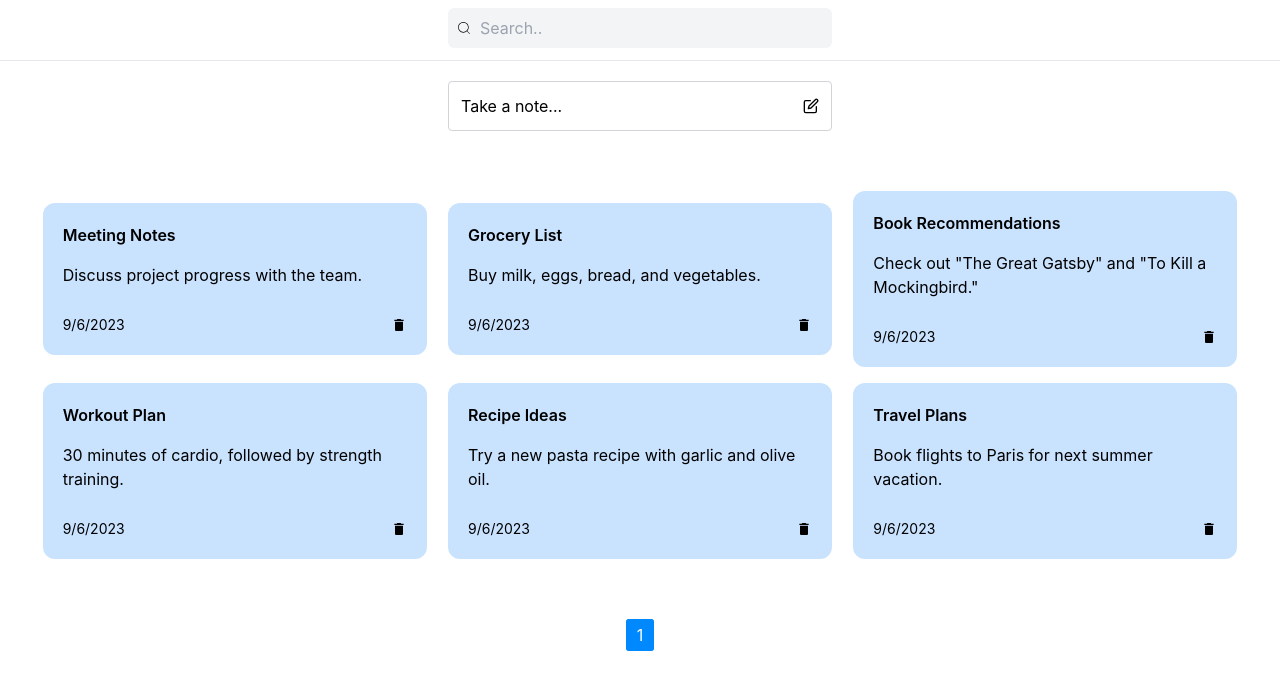
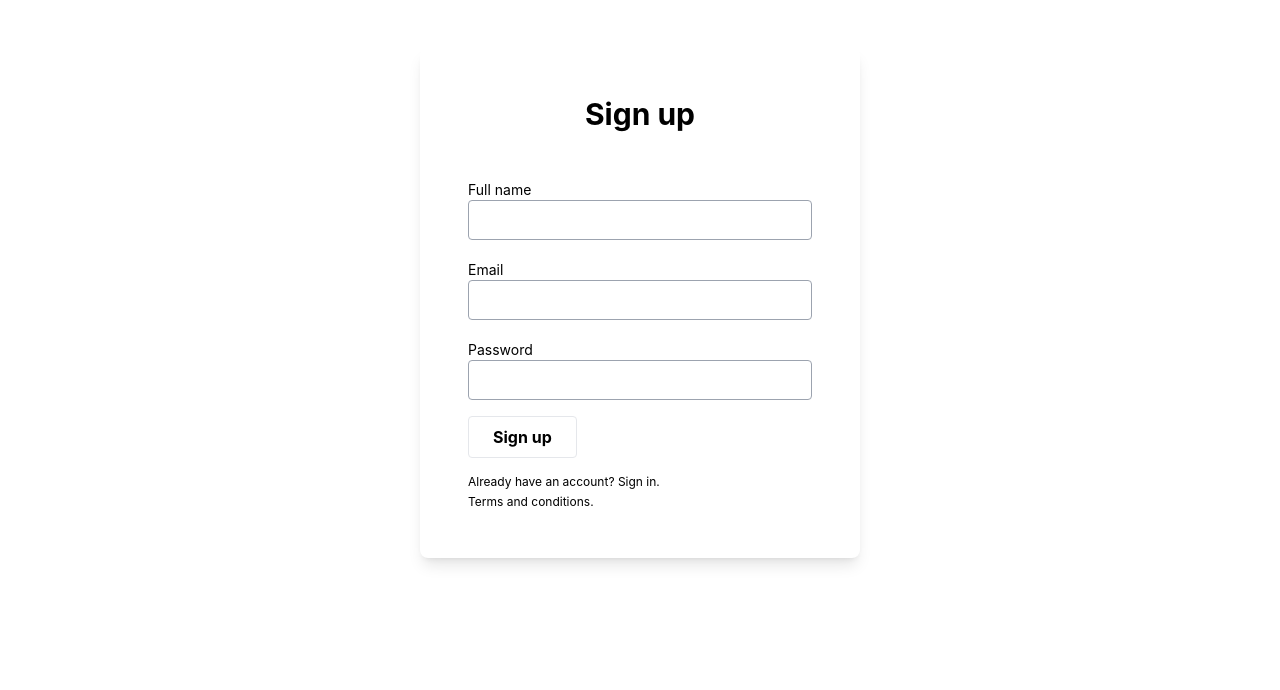
Before and after one commit to muhsin926/Keep-notes, a React (Create React App) app: page /signup in a window 1280 px wide. Shown: the top 690 px of the page. Built offline with nearby package versions, Linux system fonts and the light colour scheme.

Commit message:
user authentication implemented using firebase

```diff
--- a/package.json
+++ b/package.json
@@ -11,12 +11,14 @@
     "@types/node": "^16.18.48",
     "@types/react": "^18.2.21",
     "@types/react-dom": "^18.2.7",
+    "firebase": "^10.3.1",
     "nanoid": "^4.0.2",
     "react": "^18.2.0",
     "react-dom": "^18.2.0",
     "react-icons": "^4.10.1",
     "react-paginate": "^8.2.0",
     "react-redux": "^8.1.2",
+    "react-router-dom": "^6.15.0",
     "react-scripts": "5.0.1",
     "typescript": "^4.9.5",
     "web-vitals": "^2.1.4"
--- a/src/App.tsx
+++ b/src/App.tsx
@@ -1,34 +1,21 @@
-import { useState } from "react";
-import Header from "./components/Header";
-import NotesList from "./components/NotesList";
-import Modal from "./components/Modal";
-import { useAppDispatch, useAppSelector } from "./store/hooks";
-import {FiEdit} from 'react-icons/fi'
-import { setIsVisible } from "./store/slices/editSlices";
+import React from 'react'
+import HomePage from './pages/HomePage';
+import { BrowserRouter as Router, Route, Routes } from "react-router-dom";
+import SignupPage from './pages/SignupPage';
+import SignInPage from './pages/SignInPage';
 
-function App() {
-  const notes = useAppSelector((state) =>  state.notes)
-  const [addNew, setAddNew] = useState(false)
-  const dispatch = useAppDispatch()
-
-  const handleClick = () => {
-    dispatch(setIsVisible(true))
-    setAddNew(true)
-  }
-
+const App = () => {
   return (
     <>
-      <Header />
-      <div className="p-5 flex justify-center">
-        <div onClick={() => handleClick()} className='cursor-pointer justify-between items-center w-96 border-zinc-300 border-[1px] rounded  p-3 flex gap-4'>
-          <p>Take a note...</p>
-          <FiEdit/>
-        </div>
-      </div>
-      <NotesList notes={notes} />
-      <Modal addNew={addNew}/>
+      <Router>
+        <Routes>
+          <Route path='/' element={<HomePage />} />
+          <Route path='/signup' element={<SignupPage />} />
+          <Route path='/signin' element={<SignInPage />} />
+        </Routes>
+      </Router>
     </>
-  );
+  )
 }
 
-export default App;
+export default App
--- /dev/null
+++ b/src/config/firbase.ts
@@ -0,0 +1,18 @@
+import { initializeApp } from "firebase/app";
+import {getAuth  } from 'firebase/auth'
+
+const firebaseConfig = {
+  apiKey: "AIzaSyCj1Ns8-QtU55RIgZRxsmKwEufatdy-VPs",
+  authDomain: "hey-taxi-3fb31.firebaseapp.com",
+  projectId: "hey-taxi-3fb31",
+  storageBucket: "hey-taxi-3fb31.appspot.com",
+  messagingSenderId: "570262603453",
+  appId: "1:570262603453:web:ed73cde618c38ccb4d99d4",
+  measurementId: "G-L0RL1RPWN3"
+};
+
+// Initialize Firebase
+const app = initializeApp(firebaseConfig);
+const auth = getAuth(app)
+
+export { auth }
--- /dev/null
+++ b/src/pages/HomePage.tsx
@@ -0,0 +1,34 @@
+import React from 'react';
+import { useState } from "react";
+import Header from "../components/Header";
+import NotesList from "../components/NotesList";
+import Modal from "../components/Modal";
+import { useAppDispatch, useAppSelector } from "../store/hooks";
+import {FiEdit} from 'react-icons/fi'
+import { setIsVisible } from "../store/slices/editSlices";
+
+const HomePage = () => {
+    const notes = useAppSelector((state) =>  state.notes)
+  const [addNew, setAddNew] = useState(false)
+  const dispatch = useAppDispatch()
+
+  const handleClick = () => {
+    dispatch(setIsVisible(true))
+    setAddNew(true)
+  }
+  return (
+    <>
+    <Header />
+    <div className="p-5 flex justify-center">
+      <div onClick={() => handleClick()} className='cursor-pointer justify-between items-center w-96 border-zinc-300 border-[1px] rounded  p-3 flex gap-4'>
+        <p>Take a note...</p>
+        <FiEdit/>
+      </div>
+    </div>
+    <NotesList notes={notes} />
+    <Modal addNew={addNew}/>
+  </>
+  )
+}
+
+export default HomePage
--- /dev/null
+++ b/src/pages/SignInPage.tsx
@@ -0,0 +1,70 @@
+import React, { FormEvent, useState } from 'react'
+import { auth } from '../config/firbase'
+import { signInWithEmailAndPassword } from 'firebase/auth'
+import { Link, useNavigate } from 'react-router-dom'
+
+const SignInPage = () => {
+    const [name, setName] = useState('')
+    const [email, setEmail] = useState('')
+    const [password, setPassword] = useState('')
+    const navigate = useNavigate()
+
+    const handleSubmit = async (e: FormEvent<HTMLFormElement>) => {
+        e.preventDefault();
+        try{
+            await signInWithEmailAndPassword(auth, email, password)
+            navigate('/')
+        }catch(err) {
+            console.error(err)
+        }
+    }
+  return (
+    <div className="flex justify-center">
+            <div className="my-[3rem] mx-4 py-[3rem] bg-white rounded-lg w-[440px] shadow-lg">
+                <h2 className=" text-center text-3xl font-bold">
+                    Sign in
+                </h2>
+                <form
+                    onSubmit={(e) => handleSubmit(e)}
+                    className="px-[3rem] pt-[1rem] flex flex-col mt-[2rem]"
+                >
+                    <label className="text-sm mt-5" htmlFor="userName">
+                        Email
+                    </label>
+                    <input
+                        type="text"
+                        name="email"
+                        value={email}
+                        onChange={(e) => setEmail(e.target.value)}
+                        className="border border-gray-400 rounded focus:outline-none w-full h-10 p-3"
+                    />
+                    <label className="text-sm mt-5" htmlFor="userName">
+                        Password
+                    </label>
+                    <input
+                        type="password"
+                        name="password"
+                        value={password}
+                        onChange={(e) => setPassword(e.target.value)}
+                        className="border border-gray-400 rounded focus:outline-none w-full h-10 p-3"
+                    />
+                    <div>
+                        <button
+                            type="submit"
+                            className="border border-darkBlue px-6 py-2 mt-4 rounded font-bold hover:shadow-md"
+                        >
+                            Sign in
+                        </button>
+                    </div>
+                </form>
+                <div className="ml-[3rem]">
+                    <p className="text-xs mt-4 mb-1 text-lightBlue">
+                        Don't have an account? <Link to={"/signup"}>Sign up.</Link>
+                    </p>
+                </div>
+            </div>
+        </div>
+  )
+}
+
+export default SignInPage
--- /dev/null
+++ b/src/pages/SignupPage.tsx
@@ -0,0 +1,79 @@
+import React, { FormEvent, useState } from 'react'
+import { Link } from 'react-router-dom'
+import { createUserWithEmailAndPassword } from 'firebase/auth'
+import { auth } from '../config/firbase'
+
+const SignupPage = () => {
+    const [name, setName] = useState('')
+    const [email, setEmail] = useState('')
+    const [password, setPassword] = useState('')
+
+    const handleSubmit = async (e: FormEvent<HTMLFormElement>) => {
+        e.preventDefault();
+        try{
+            await createUserWithEmailAndPassword(auth, email, password)
+        }catch(err) {
+            console.error(err)
+        }
+    }
+    return (
+        <div className="flex justify-center">
+            <div className="my-[3rem] mx-4 py-[3rem] bg-white rounded-lg w-[440px] shadow-lg">
+                <h2 className=" text-center text-3xl font-bold">
+                    Sign up
+                </h2>
+                <form
+                    onSubmit={(e) => handleSubmit(e)}
+                    className="px-[3rem] pt-[1rem] flex flex-col mt-[2rem]"
+                >
+                    <label className="text-sm " htmlFor="userName">
+                        Full name
+                    </label>
+                    <input
+                        type="text"
+                        name="userName"
+                        value={name}
+                        onChange={(e) => setName(e.target.value)}
+                        className="border border-gray-400 rounded focus:outline-none w-full h-10 p-3"
+                    />
+                    <label className="text-sm mt-5" htmlFor="userName">
+                        Email
+                    </label>
+                    <input
+                        type="text"
+                        name="email"
+                        value={email}
+                        onChange={(e) => setEmail(e.target.value)}
+                        className="border border-gray-400 rounded focus:outline-none w-full h-10 p-3"
+                    />
+                    <label className="text-sm mt-5" htmlFor="userName">
+                        Password
+                    </label>
+                    <input
+                        type="password"
+                        name="password"
+                        value={password}
+                        onChange={(e) => setPassword(e.target.value)}
+                        className="border border-gray-400 rounded focus:outline-none w-full h-10 p-3"
+                    />
+                    <div>
+                        <button
+                            type="submit"
+                            className="border border-darkBlue px-6 py-2 mt-4 rounded font-bold hover:shadow-md"
+                        >
+                            Sign up
+                        </button>
+                    </div>
+                </form>
+                <div className="ml-[3rem]">
+                    <p className="text-xs mt-4 mb-1 text-lightBlue">
+                        Already have an account? <Link to={"/signin"}>Sign in.</Link>
+                    </p>
+                    <p className="text-xs text-lightBlue">Terms and conditions.</p>
+                </div>
+            </div>
+        </div>
+    )
+}
+
+export default SignupPage
```
Also changed, not shown: 2 other files (tests, documents, lock files or other folders).
